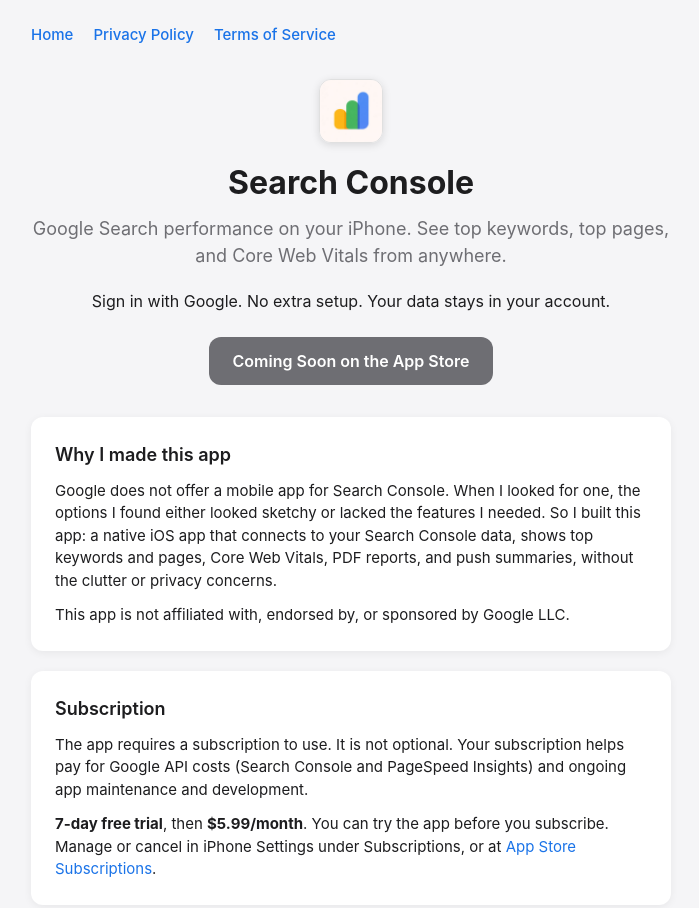
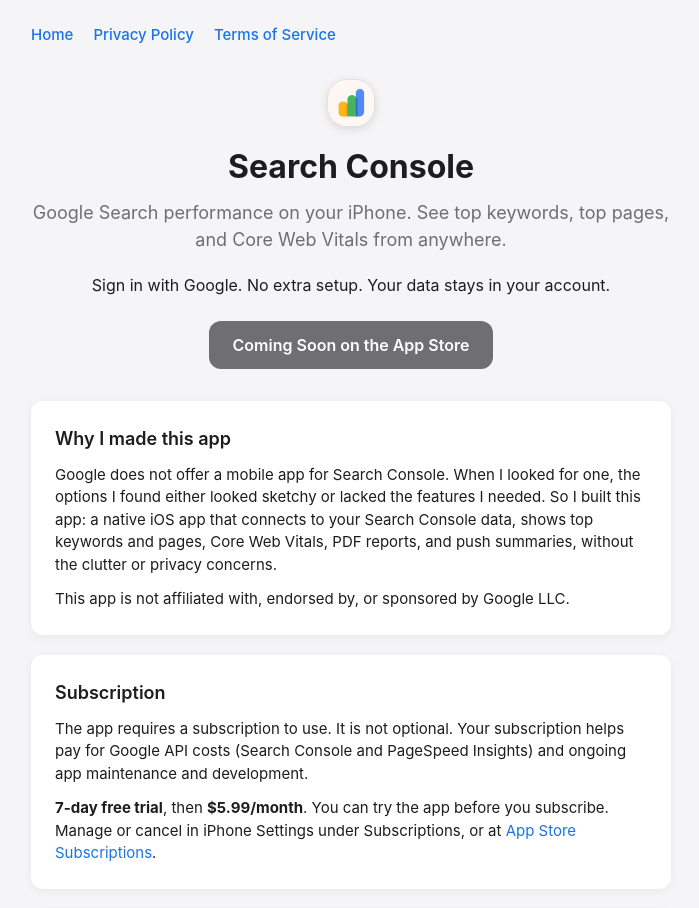
Before and after one commit to ZukicT/Search_Console, a plain HTML site: page docs/index.html in a window 1280 px wide. Shown: the top 908 px of the page, without its empty margins (289-988 px from the left). Drawn offline with Linux system fonts and the light colour scheme.

Commit message:
Website: smaller hero app logo, rounder corners

```diff
--- a/docs/index.html
+++ b/docs/index.html
@@ -58,7 +58,7 @@
       margin-bottom: 32px;
     }
     .hero h1 { font-size: 2rem; font-weight: 700; margin: 0 0 8px; }
-    .hero .app-logo { height: 64px; width: auto; margin-bottom: 16px; display: block; margin-left: auto; margin-right: auto; box-shadow: 0 2px 8px rgba(0,0,0,0.12); border: 1px solid #e0e0e0; border-radius: 12px; }
+    .hero .app-logo { height: 48px; width: auto; margin-bottom: 16px; display: block; margin-left: auto; margin-right: auto; box-shadow: 0 2px 8px rgba(0,0,0,0.12); border: 1px solid #e0e0e0; border-radius: 20px; }
     .carousel-wrap { position: relative; margin-top: 16px; }
     .carousel { overflow: hidden; border-radius: var(--radius); box-shadow: var(--shadow); }
     .carousel-track { display: flex; transition: transform 0.3s ease; }
@@ -145,7 +145,7 @@
     </nav>
 
     <section class="hero">
-      <img src="app-icon.png" alt="Search Console" class="app-logo" width="180" height="64">
+      <img src="app-icon.png" alt="Search Console" class="app-logo" width="135" height="48">
       <h1>Search Console</h1>
       <p class="tagline">Google Search performance on your iPhone. See top keywords, top pages, and Core Web Vitals from anywhere.</p>
       <p>Sign in with Google. No extra setup. Your data stays in your account.</p>
```
